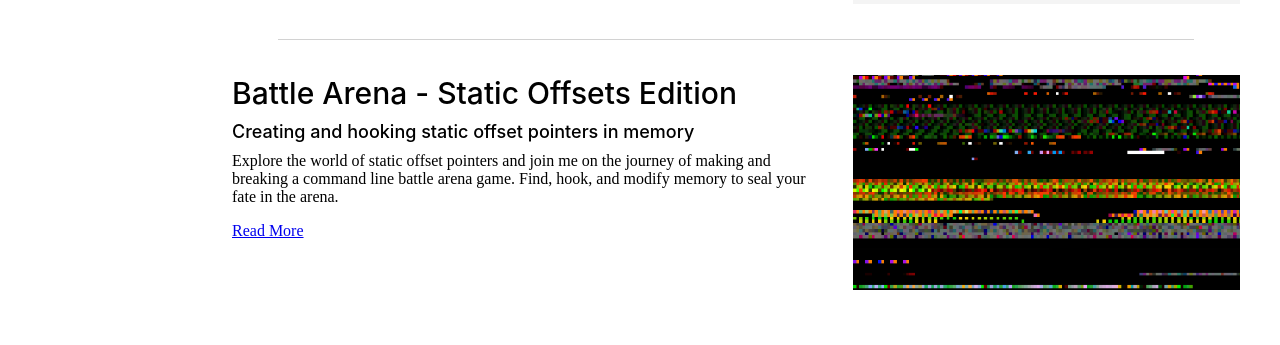
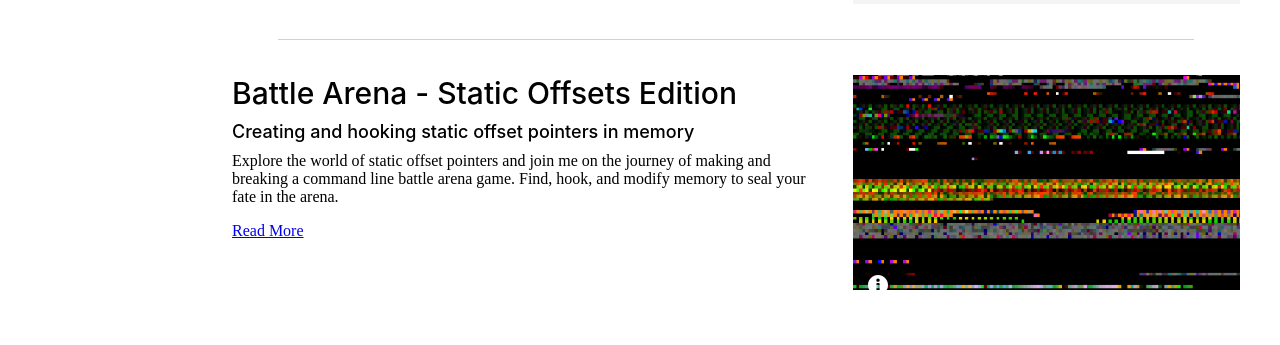
Before and after one commit to dannyc-dev/dannyc-dev.github.io, a React (Create React App) app: page / in a window 1280 px wide. Shown: the part 255-600 px from the top of the page. Built offline with nearby package versions, Linux system fonts and the light colour scheme; a web font is replaced by a local one.

Commit message:
image hover small

```diff
--- a/src/Metadata.js
+++ b/src/Metadata.js
@@ -6,19 +6,22 @@ export const PREVIEW_FEED = [
      * 'desc': 'post description -- around 50-100 words describing post'
      * 'img_src': 'Image preview filename *IMPORTANT* Must be found inside the src/app/route-home/feed-preview/assets/ directory'
      * 'link': 'React router link'
+     * 'img_info': '[Optional] Image preview info'
      */
      {
         'title': 'DirectX Model Development',
         'subtitle': 'Using Visual Studio 3D pipeline explore DirectX model development',
         'desc': `Using Visual Studio 3D pipeline explore DirectX model development`,
         'img_src': 'placeholder.jpeg',
-        'link': 'sts'
+        'link': 'sts',
+        'img_info': null,
     },
     {
         'title': 'Battle Arena - Static Offsets Edition',
         'subtitle': 'Creating and hooking static offset pointers in memory',
         'desc':  `Explore the world of static offset pointers and join me on the journey of making and breaking a command line battle arena game. Find, hook, and modify memory to seal your fate in the arena.`,
         'img_src': 'memory_preview.png',
-        'link': 'battle-arena'
+        'link': 'battle-arena',
+        'img_info': 'This is a snapshot of the graphical memory viewer of the Battle Arena Game by Cheat Engine.',
     },
 ]
--- a/src/app/core/imageinfo/ImageInfo.js
+++ b/src/app/core/imageinfo/ImageInfo.js
@@ -2,7 +2,7 @@ import React from 'react';
 import Info from '../../../assets/info.svg';
 import './Imageinfo.scss';
 
-function ImageInfo(props) {
+export function ImageInfo(props) {
     return (
         <div className="image-info-container">
             <img className='image-info' alt="info" src={Info} />
@@ -11,4 +11,11 @@ function ImageInfo(props) {
     );
 }
 
-export default ImageInfo;
+export function ImageInfoSmall(props) {
+    return (
+        <div className="image-info-container-small">
+            <img className='image-info-small' alt="info" src={Info} />
+            <span className='tooltip-small'>{props.info}</span>
+        </div>
+    );
+}
--- a/src/app/core/imageinfo/Imageinfo.scss
+++ b/src/app/core/imageinfo/Imageinfo.scss
@@ -11,7 +11,7 @@
         visibility: hidden !important;
         box-sizing: border-box;
         width: 400px !important;
-        height: 200px !important;
+        height: 175px !important;
         background-color: white;
         color: black;
         text-align: center;
@@ -28,3 +28,34 @@
         }
     }
 }
+
+.image-info-container-small {
+    position: absolute !important;
+    bottom: 0px !important;
+    left: 20px !important;
+    width: 20px !important;
+    .image-info-small {
+        width: 20px !important;
+    }
+
+    .tooltip-small {
+        visibility: hidden !important;
+        box-sizing: border-box;
+        width: 250px !important;
+        height: 80px !important;
+        background-color: white;
+        color: black;
+        text-align: center;
+        border-radius: 6px;
+        padding: 5px;
+        position: absolute;
+        bottom: 20px;
+        left: 25px;
+        z-index: 1;
+    }
+    &:hover {
+        .tooltip-small {
+            visibility: visible !important;
+        }
+    }
+}
--- a/src/app/route-blogs/barena/Barena.js
+++ b/src/app/route-blogs/barena/Barena.js
@@ -3,7 +3,7 @@ import GoHome from '../../core/gohome/GoHome';
 import { CSSTransition } from 'react-transition-group';
 import HeaderImage from '../../../assets/staticoffsetheader.svg';
 import PreviewGif from './assets/preview_full.gif';
-import ImageInfo from '../../core/imageinfo/ImageInfo';
+import { ImageInfo } from '../../core/imageinfo/ImageInfo';
 
 import './Barena.scss';
 
@@ -24,7 +24,7 @@ function Barena(props) {
             <div className="blog-header-container">
                 <img className='blog-header' alt='blog header' src={HeaderImage} />
                 {!props.isMobile &&
-                    <ImageInfo info={'My girlfriend (a designer) made this when I explained what I was working on. I thought it was such a cool and abstract representation of memory that I needed to include it in my post. Enjoy :)'}/>
+                    <ImageInfo info={'My girlfriend (a designer) made this when I explained what I was working on. I thought it was such a cool and abstract representation of memory that I needed to include it in my post. :)'}/>
                 }
             </div>
             </CSSTransition>
--- a/src/app/route-home/feed-preview/Preview.js
+++ b/src/app/route-home/feed-preview/Preview.js
@@ -4,6 +4,7 @@ import { useHistory } from 'react-router-dom'
 import { useMediaQuery } from 'react-responsive';
 import { CSSTransition } from 'react-transition-group';
 import './Preview.scss';
+import { ImageInfoSmall } from '../../core/imageinfo/ImageInfo';
 
 function Preview(props) {
     let history = useHistory();
@@ -49,6 +50,9 @@ function Preview(props) {
                 </div>
                 <div className="preview-container-right">
                     <img alt="Not Found" src={require(`./assets/${props.img_src}`)} onClick={(e) => {history.push(props.link);}}/>
+                    {props.img_info &&
+                        <ImageInfoSmall info={props.img_info} />
+                    }
                 </div>
             </>}
         </div>
--- a/src/app/route-home/feed/Feed.js
+++ b/src/app/route-home/feed/Feed.js
@@ -16,6 +16,7 @@ function Feed(props) {
                             img_src={article.img_src}
                             link={article.link}
                             subtitle={article.subtitle}
+                            img_info={article.img_info}
                          />
                         <div className="divider"></div>
                     </React.Fragment>
@@ -29,6 +30,7 @@ function Feed(props) {
                         key={index}
                         link={article.link}
                         subtitle={article.subtitle}
+                        img_info={article.img_info}
                     />
                 )
             }
```
